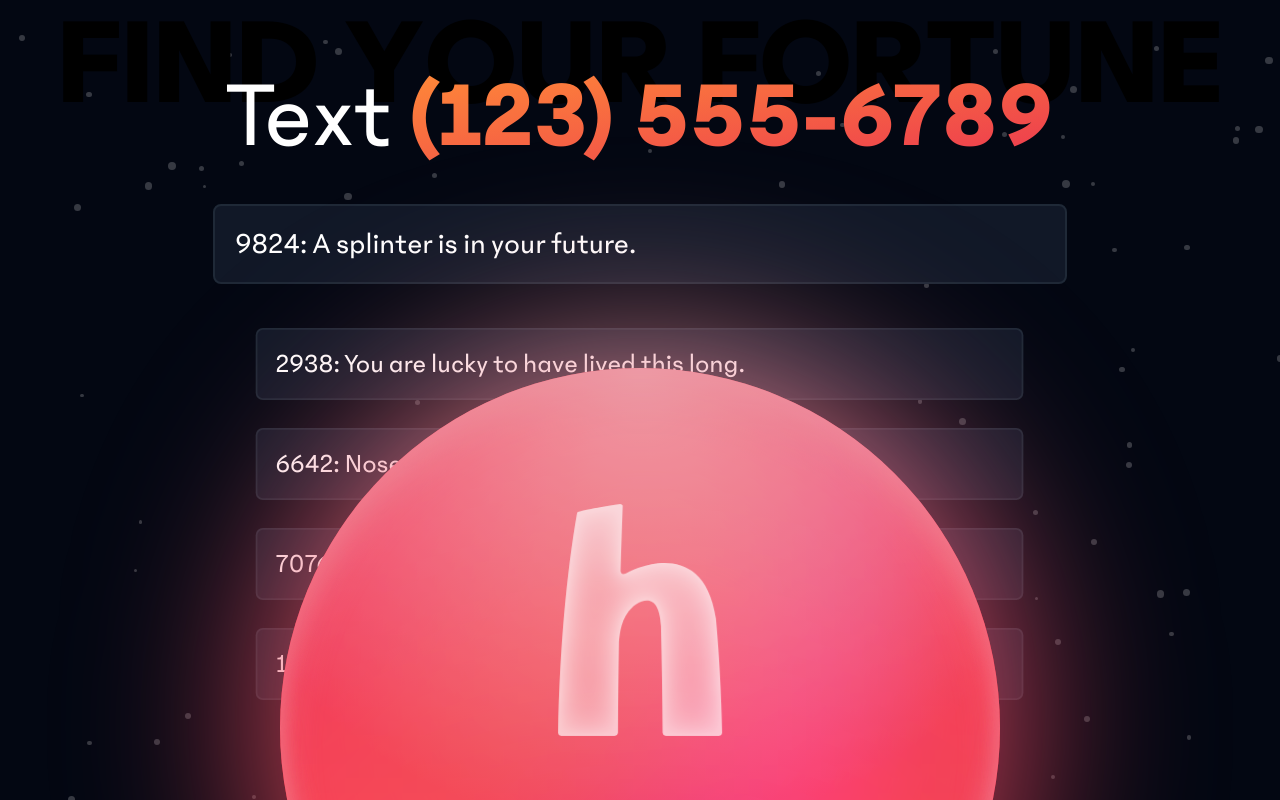
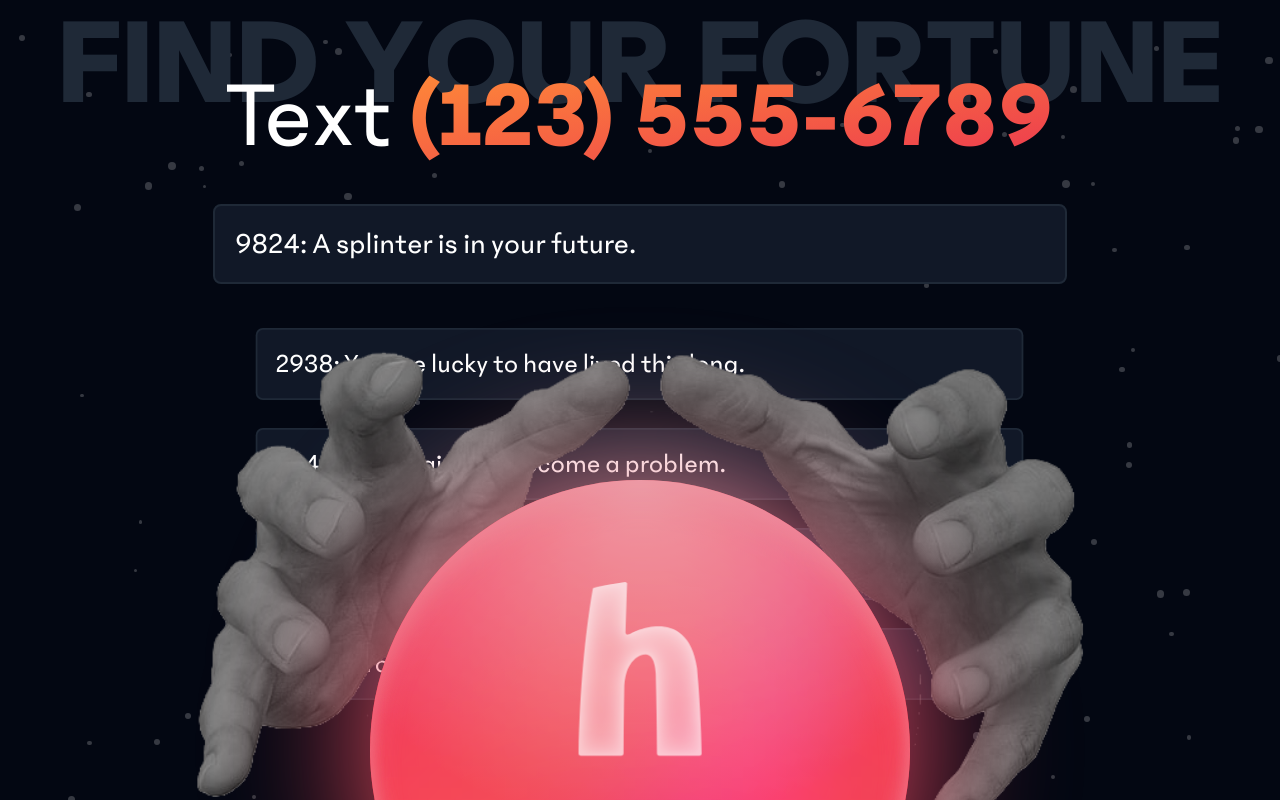
Before and after one commit to gusruben/club-fair-aura-monopoly, a SvelteKit app: page / in a window 1280 px wide. Built offline with nearby package versions, Linux system fonts and the light colour scheme.

Commit message:
Add hands texture

```diff
--- a/src/routes/+page.svelte
+++ b/src/routes/+page.svelte
@@ -26,7 +26,7 @@
     </div>
 
     <div class="flex flex-col gap-5 justify-center">
-        <h1 class="font-sans font-bold text-gray-800S text-[8rem] uppercase text-center leading-none h-12">Find Your Fortune</h1>
+        <h1 class="font-sans font-bold text-gray-800 text-[8rem] uppercase text-center leading-none h-12">Find Your Fortune</h1>
         <h1 class="font-sans text-white text-[6rem] text-center leading-none z-10">
             Text <span class="font-bold text-transparent bg-gradient-to-br from-brand-orange to-brand-red bg-clip-text">{formatPhoneNumber(phoneNumber)}</span>
         </h1>
@@ -39,8 +39,11 @@
         <div class="bg-gray-900 w-2/3 mx-auto my-5 p-5 rounded-lg border-gray-800 border-2 text-3xl scale-[90%] text-white">{fortune[0]}: {fortune[1]}</div>
     {/each}
 
-    <div class="absolute left-1/2 bottom-0 -translate-x-1/2 translate-y-[40%] w-[90vh] h-[90vh]">
-        <CrystalBall />
+    <img src="hands-on-ball1.png" alt="" class="absolute h-[80%] -bottom-[20%] left-1/2 -translate-x-1/2">
+    <div class="scale-75 translate-y-20">
+        <div class="absolute left-1/2 bottom-0 -translate-x-1/2 translate-y-[40%] w-[90vh] h-[90vh]">
+            <CrystalBall />
+        </div>
     </div>
 </div>
 
```
Also changed, not shown: static/hands-on-ball1.png (added).
